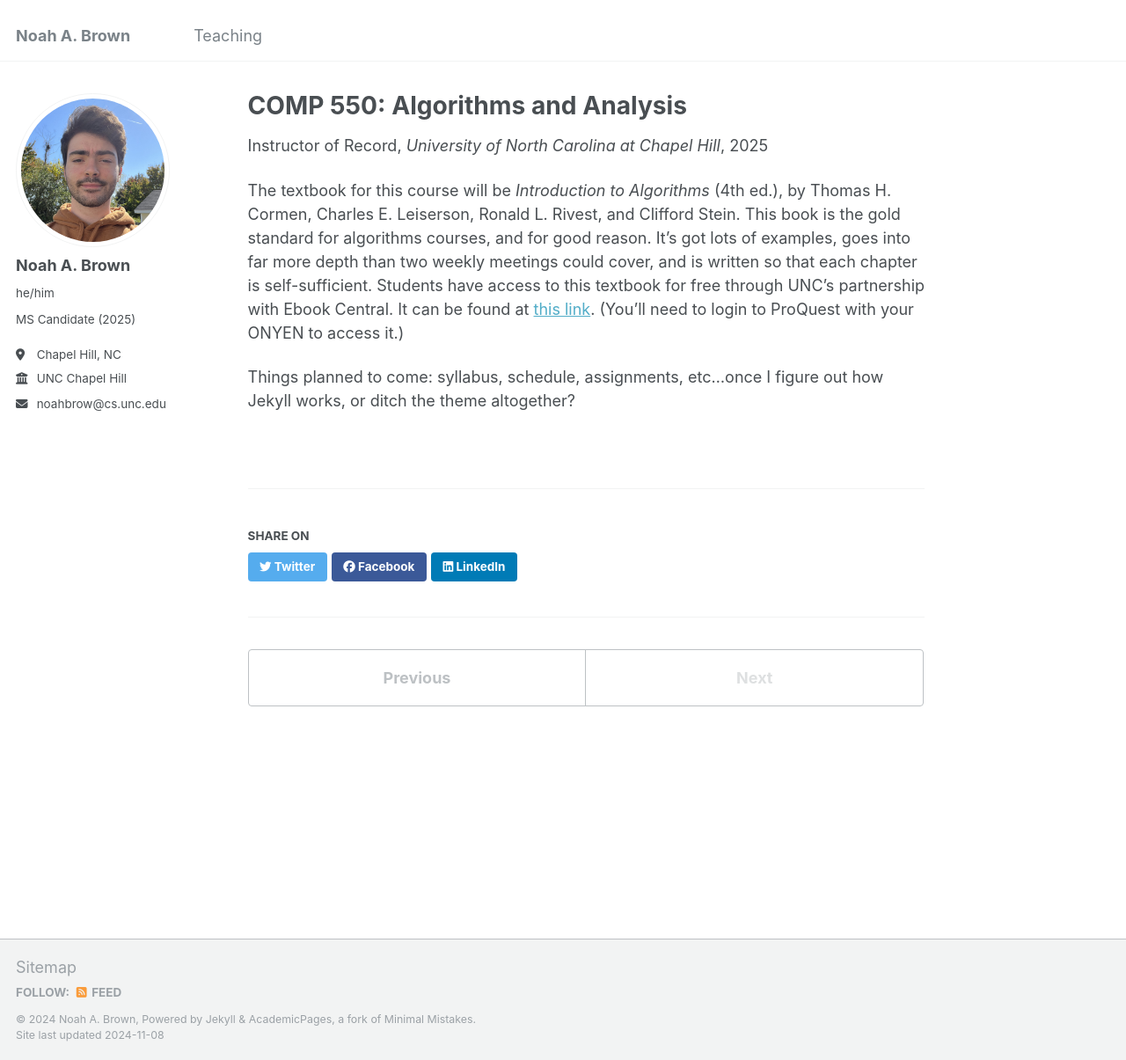
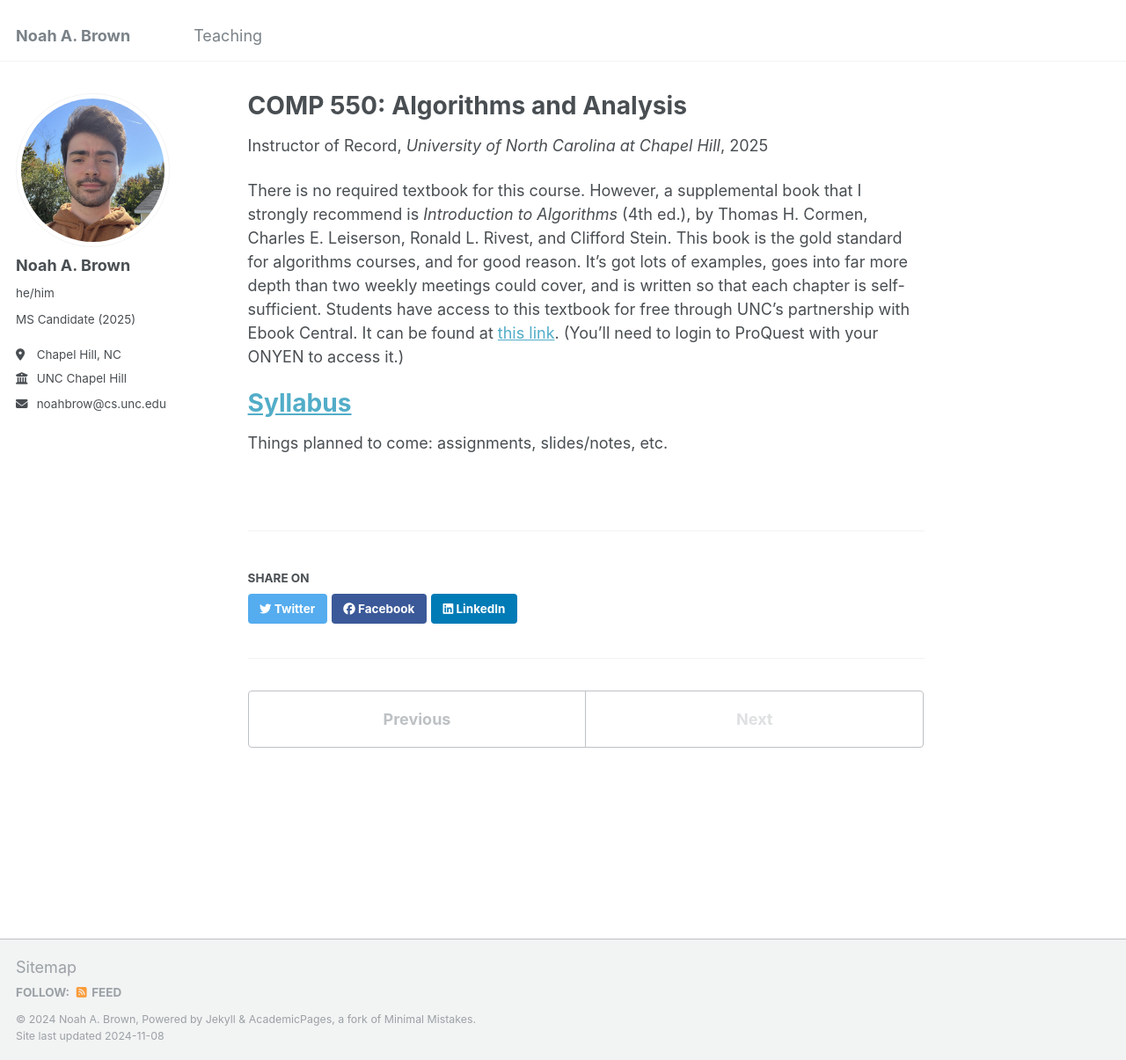
Before and after one commit to nabrown8/nabrown8.github.io, a Jekyll site: the page built from _teaching/550ins.md, in a window 1280 px wide and 1205 px high. Shown: the whole window at 88% size. Built offline with Jekyll 4.4.1, drawn with Linux system fonts in a browser that asks for light colours.

Commit message:
Trying to add syllabus

```diff
--- a/_teaching/550ins.md
+++ b/_teaching/550ins.md
@@ -8,6 +8,10 @@ date: 01-01-2025
 location: "Chapel Hill, NC"
 ---
 
-The textbook for this course will be *Introduction to Algorithms* (4th ed.), by Thomas H. Cormen, Charles E. Leiserson, Ronald L. Rivest, and Clifford Stein. This book is the gold standard for algorithms courses, and for good reason. It's got lots of examples, goes into far more depth than two weekly meetings could cover, and is written so that each chapter is self-sufficient. Students have access to this textbook for free through UNC's partnership with Ebook Central. It can be found at [this link](https://ebookcentral.proquest.com/lib/unc/detail.action?docID=6925615&pq-origsite=summon). (You'll need to login to ProQuest with your ONYEN to access it.)
+There is no required textbook for this course. However, a supplemental book that I strongly recommend is *Introduction to Algorithms* (4th ed.), by Thomas H. Cormen, Charles E. Leiserson, Ronald L. Rivest, and Clifford Stein. This book is the gold standard for algorithms courses, and for good reason. It's got lots of examples, goes into far more depth than two weekly meetings could cover, and is written so that each chapter is self-sufficient. Students have access to this textbook for free through UNC's partnership with Ebook Central. It can be found at [this link](https://ebookcentral.proquest.com/lib/unc/detail.action?docID=6925615&pq-origsite=summon). (You'll need to login to ProQuest with your ONYEN to access it.)
 
-Things planned to come: syllabus, schedule, assignments, etc...once I figure out how Jekyll works, or ditch the theme altogether?
+[Syllabus](https://www.nabrown8.github.io/files/syllabus.pdf)
+========
+
+
+Things planned to come: assignments, slides/notes, etc.
```
Also changed, not shown: 1 other file.
